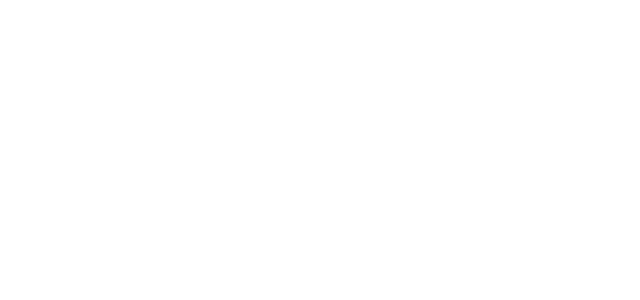
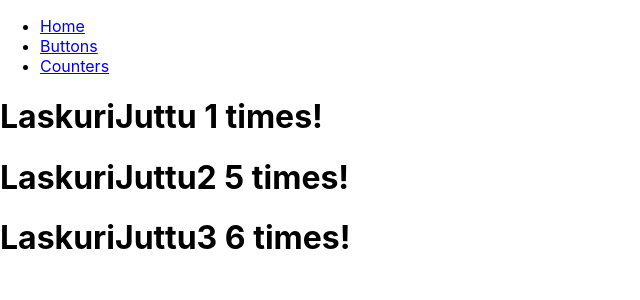
Before and after one commit to Leeviantila/React_nettisivu, a React (Create React App) app in the folder react_nettisivu/: page /Counters in a window 1280 px wide. Before the commit this address had no page. Shown: the top 300 px of the page, without its empty margins (0-640 px from the left). Built offline with nearby package versions, Linux system fonts and the light colour scheme.

Commit message:
laskureita lisätty

```diff
--- a/react_nettisivu/src/App.js
+++ b/react_nettisivu/src/App.js
@@ -3,6 +3,7 @@
 import {Buttons} from "./pages/Buttons";
 import { BrowserRouter, Routes, Route } from "react-router-dom";
 import { Router } from "./pages/Router";
+import {Counters} from "./pages/Counters";
 
 
 function App() {
@@ -14,6 +15,8 @@
               <Route path = '/' element = {<Router/>}>
               <Route index element = {<Message/>}/>
               <Route path ='/Buttons' element = {<Buttons/>}/>
+              <Route path ='/Counters' element = {<Counters/>}/>
+
 
             <Route/>
           </Route>
--- /dev/null
+++ b/react_nettisivu/src/pages/Counters.jsx
@@ -0,0 +1,48 @@
+import React from "react";
+import { useState, useEffect } from "react";
+
+
+export const Counters = () => {
+
+    const[count, setCount] = useState(0);
+    const[count2, setCount2] = useState(0);
+    const[count3, setCount3] = useState(1);
+
+
+
+    useEffect(() => {
+
+        setTimeout(function(){
+            setCount(count + 1);
+
+        }, 1000);
+
+    }, []);
+
+    useEffect(() => {
+
+        setTimeout(function(){
+            setCount2(count2 + 1);
+            setCount3(count3 + 1);
+
+        }, 1000);
+
+    });
+
+
+
+    return(
+
+        <div>
+            <h1>LaskuriJuttu {count} times!</h1>
+            <h1>LaskuriJuttu2 {count2} times!</h1>
+            <h1>LaskuriJuttu3 {count3} times!</h1>
+
+
+        </div>
+
+
+    );
+
+
+}
--- a/react_nettisivu/src/pages/Router.jsx
+++ b/react_nettisivu/src/pages/Router.jsx
@@ -19,6 +19,10 @@
                         <Link to = "/Buttons">Buttons</Link>
                     </li>
 
+                    <li>
+                        <Link to = "/Counters">Counters</Link>
+                    </li>
+
 
 
 
```
